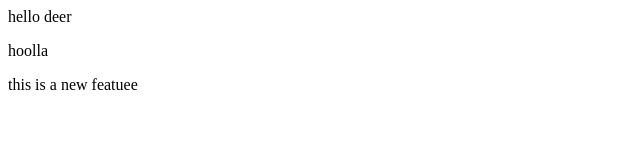
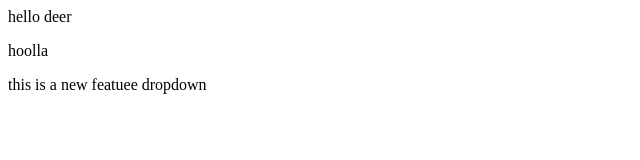
Before and after one commit to rahulrex1009/localrepo, a plain HTML site: page index.html in a window 1280 px wide. Shown: the full height of the page, 0-640 px from the left. Drawn offline with Linux system fonts and the light colour scheme.

Commit message:
feature1 update on same line as main

```diff
--- a/index.html
+++ b/index.html
@@ -1,3 +1,3 @@
 <p>hello deer</p>
 <p> hoolla</p>
-<p>this is a new featuee</p>
+<p>this is a new featuee dropdown</p>
```
